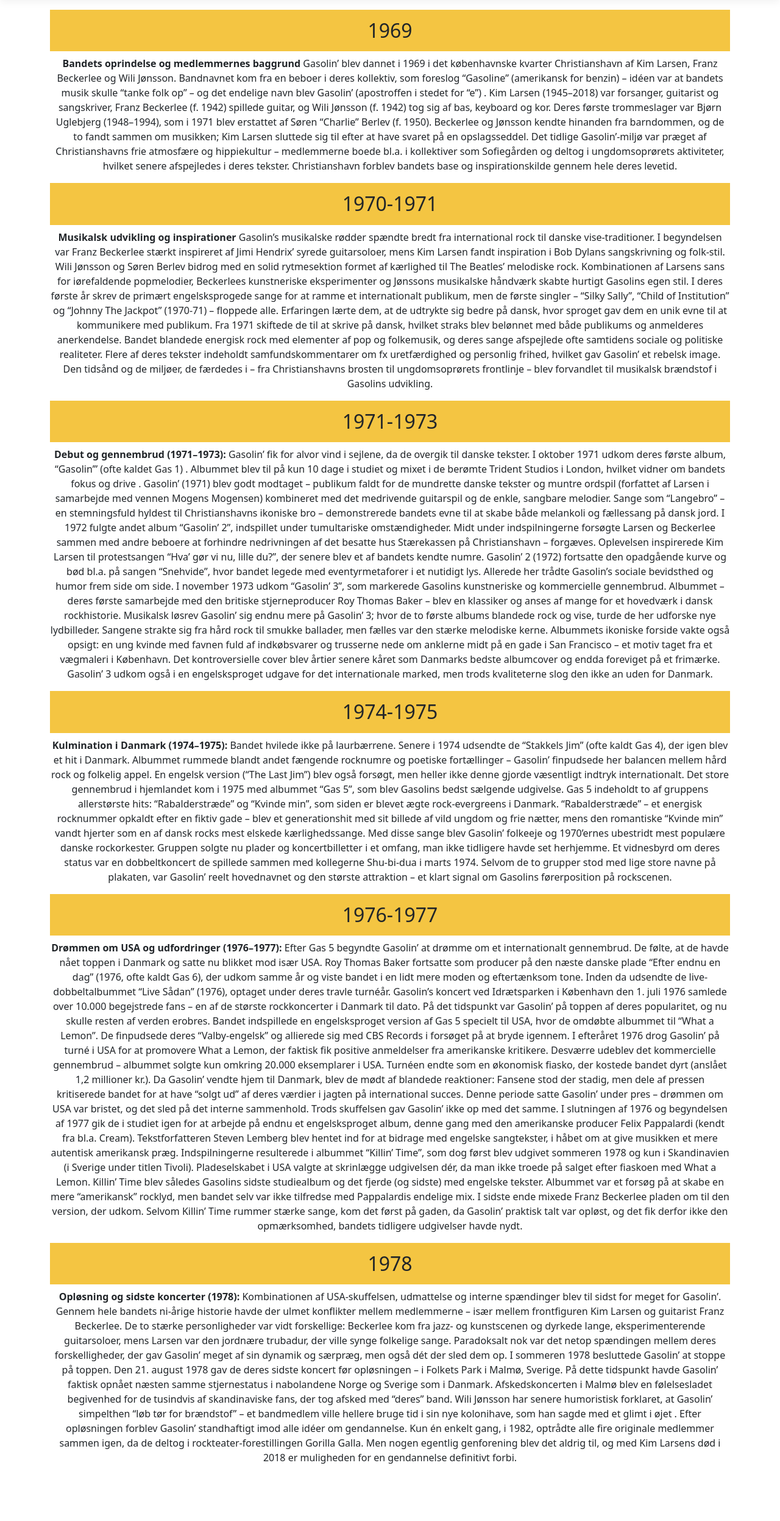
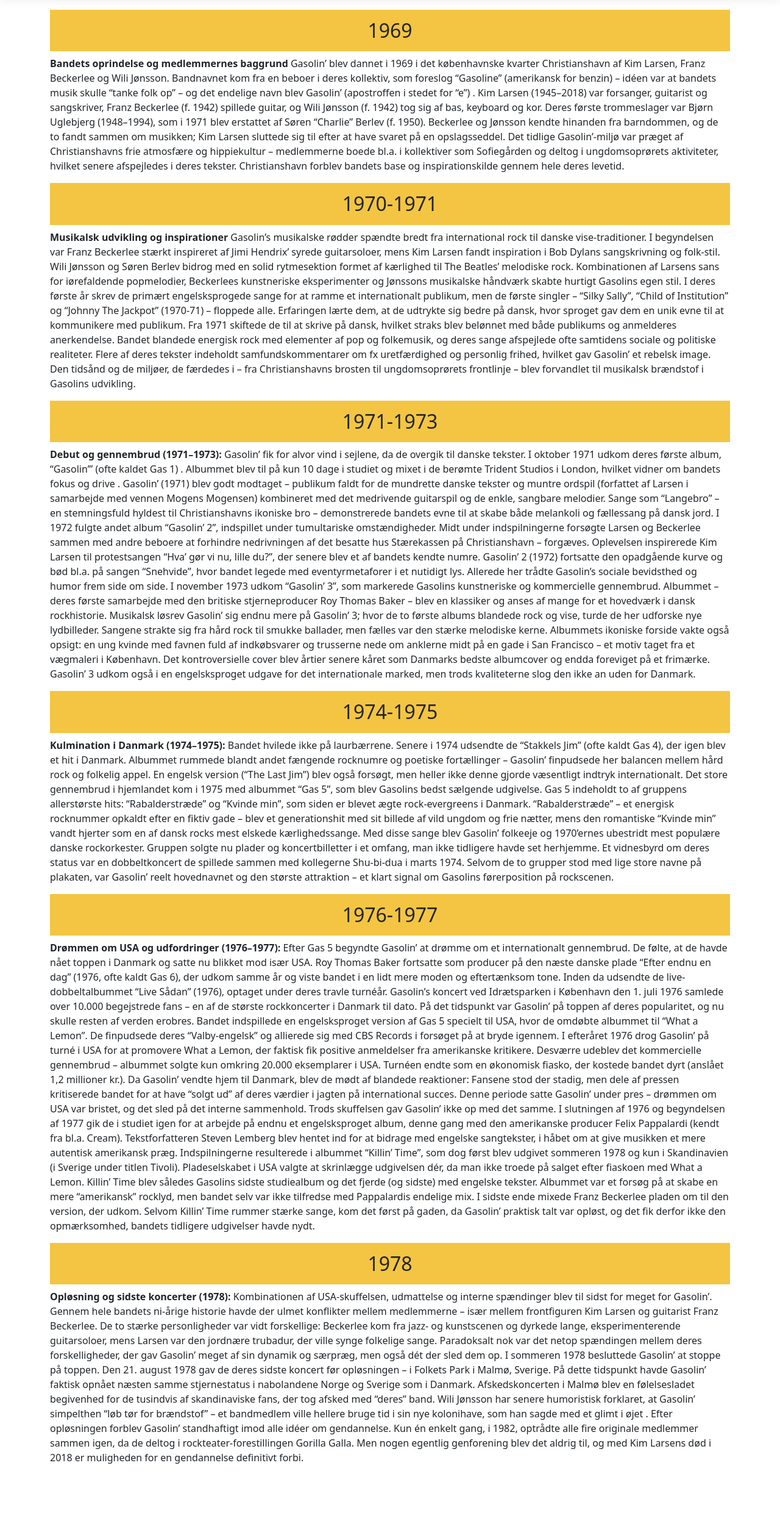
Before and after one commit to VisualizedConfusion2/Gasolin_project_v2, an ASP.NET Core app: page /Timeline in a window 1280 px wide. Shown: the part 65-2559 px from the top of the page at 61% size. Run offline with ASP.NET Core 8, Linux system fonts and the light colour scheme; style sheets or scripts are compiled from the project's sources.

Commit message:
Change center in timeline of text

```diff
--- a/gasoilin_project_v2/Pages/Timeline.cshtml
+++ b/gasoilin_project_v2/Pages/Timeline.cshtml
@@ -3,19 +3,19 @@
 @{
 	<div class="text-center">
 		<h2 style="padding: 15px; background-color: #F4C542;">1969</h2>
-		<p>
+		<p class="text-start">
 			<b>Bandets oprindelse og medlemmernes baggrund</b>
 			Gasolin’ blev dannet i 1969 i det københavnske kvarter Christianshavn af Kim Larsen, Franz Beckerlee og Wili Jønsson. Bandnavnet kom fra en beboer i deres kollektiv, som foreslog “Gasoline” (amerikansk for benzin) – idéen var at bandets musik skulle “tanke folk op” – og det endelige navn blev Gasolin’ (apostroffen i stedet for “e”)
 
 			. Kim Larsen (1945–2018) var forsanger, guitarist og sangskriver, Franz Beckerlee (f. 1942) spillede guitar, og Wili Jønsson (f. 1942) tog sig af bas, keyboard og kor. Deres første trommeslager var Bjørn Uglebjerg (1948–1994), som i 1971 blev erstattet af Søren “Charlie” Berlev (f. 1950). Beckerlee og Jønsson kendte hinanden fra barndommen, og de to fandt sammen om musikken; Kim Larsen sluttede sig til efter at have svaret på en opslagsseddel. Det tidlige Gasolin’-miljø var præget af Christianshavns frie atmosfære og hippiekultur – medlemmerne boede bl.a. i kollektiver som Sofiegården og deltog i ungdomsoprørets aktiviteter, hvilket senere afspejledes i deres tekster. Christianshavn forblev bandets base og inspirationskilde gennem hele deres levetid.
 		</p>
 		<h2 style="padding: 15px; background-color: #F4C542;">1970-1971</h2>
-		<p>
+		<p class="text-start">
 			<b>Musikalsk udvikling og inspirationer</b>
 			Gasolin’s musikalske rødder spændte bredt fra international rock til danske vise-traditioner. I begyndelsen var Franz Beckerlee stærkt inspireret af Jimi Hendrix’ syrede guitarsoloer, mens Kim Larsen fandt inspiration i Bob Dylans sangskrivning og folk-stil. Wili Jønsson og Søren Berlev bidrog med en solid rytmesektion formet af kærlighed til The Beatles’ melodiske rock. Kombinationen af Larsens sans for iørefaldende popmelodier, Beckerlees kunstneriske eksperimenter og Jønssons musikalske håndværk skabte hurtigt Gasolins egen stil. I deres første år skrev de primært engelsksprogede sange for at ramme et internationalt publikum, men de første singler – “Silky Sally”, “Child of Institution” og “Johnny The Jackpot” (1970-71) – floppede alle. Erfaringen lærte dem, at de udtrykte sig bedre på dansk, hvor sproget gav dem en unik evne til at kommunikere med publikum. Fra 1971 skiftede de til at skrive på dansk, hvilket straks blev belønnet med både publikums og anmelderes anerkendelse. Bandet blandede energisk rock med elementer af pop og folkemusik, og deres sange afspejlede ofte samtidens sociale og politiske realiteter. Flere af deres tekster indeholdt samfundskommentarer om fx uretfærdighed og personlig frihed, hvilket gav Gasolin’ et rebelsk image. Den tidsånd og de miljøer, de færdedes i – fra Christianshavns brosten til ungdomsoprørets frontlinje – blev forvandlet til musikalsk brændstof i Gasolins udvikling.
 		</p>
 		<h2 style="padding: 15px; background-color: #F4C542;">1971-1973</h2>
-		<p>
+		<p class="text-start">
 			<b>Debut og gennembrud (1971–1973):</b>
 			Gasolin’ fik for alvor vind i sejlene, da de overgik til danske tekster. I oktober 1971 udkom deres første album, “Gasolin’” (ofte kaldet Gas 1)
 			. Albummet blev til på kun 10 dage i studiet og mixet i de berømte Trident Studios i London, hvilket vidner om bandets fokus og drive
@@ -23,19 +23,19 @@
 			I november 1973 udkom “Gasolin’ 3”, som markerede Gasolins kunstneriske og kommercielle gennembrud. Albummet – deres første samarbejde med den britiske stjerneproducer Roy Thomas Baker – blev en klassiker og anses af mange for et hovedværk i dansk rockhistorie. Musikalsk løsrev Gasolin’ sig endnu mere på Gasolin’ 3; hvor de to første albums blandede rock og vise, turde de her udforske nye lydbilleder. Sangene strakte sig fra hård rock til smukke ballader, men fælles var den stærke melodiske kerne. Albummets ikoniske forside vakte også opsigt: en ung kvinde med favnen fuld af indkøbsvarer og trusserne nede om anklerne midt på en gade i San Francisco – et motiv taget fra et vægmaleri i København. Det kontroversielle cover blev årtier senere kåret som Danmarks bedste albumcover og endda foreviget på et frimærke. Gasolin’ 3 udkom også i en engelsksproget udgave for det internationale marked, men trods kvaliteterne slog den ikke an uden for Danmark.
 		</p>
 		<h2 style="padding: 15px; background-color: #F4C542;">1974-1975</h2>
-		<p>
+		<p class="text-start">
 			<b>Kulmination i Danmark (1974–1975):</b>
 		Bandet hvilede ikke på laurbærrene. Senere i 1974 udsendte de “Stakkels Jim” (ofte kaldt Gas 4), der igen blev et hit i Danmark. Albummet rummede blandt andet fængende rocknumre og poetiske fortællinger – Gasolin’ finpudsede her balancen mellem hård rock og folkelig appel. En engelsk version (“The Last Jim”) blev også forsøgt, men heller ikke denne gjorde væsentligt indtryk internationalt. Det store gennembrud i hjemlandet kom i 1975 med albummet “Gas 5”, som blev Gasolins bedst sælgende udgivelse. Gas 5 indeholdt to af gruppens allerstørste hits: “Rabalderstræde” og “Kvinde min”, som siden er blevet ægte rock-evergreens i Danmark. “Rabalderstræde” – et energisk rocknummer opkaldt efter en fiktiv gade – blev et generationshit med sit billede af vild ungdom og frie nætter, mens den romantiske “Kvinde min” vandt hjerter som en af dansk rocks mest elskede kærlighedssange. Med disse sange blev Gasolin’ folkeeje og 1970’ernes ubestridt mest populære danske rockorkester. Gruppen solgte nu plader og koncertbilletter i et omfang, man ikke tidligere havde set herhjemme. Et vidnesbyrd om deres status var en dobbeltkoncert de spillede sammen med kollegerne Shu-bi-dua i marts 1974. Selvom de to grupper stod med lige store navne på plakaten, var Gasolin’ reelt hovednavnet og den største attraktion – et klart signal om Gasolins førerposition på rockscenen.
 		</p>
 		<h2 style="padding: 15px; background-color: #F4C542;">1976-1977</h2>
-		<p>
+		<p class="text-start">
 			<b>Drømmen om USA og udfordringer (1976–1977):</b>
 			Efter Gas 5 begyndte Gasolin’ at drømme om et internationalt gennembrud. De følte, at de havde nået toppen i Danmark og satte nu blikket mod især USA. Roy Thomas Baker fortsatte som producer på den næste danske plade “Efter endnu en dag” (1976, ofte kaldt Gas 6), der udkom samme år og viste bandet i en lidt mere moden og eftertænksom tone. Inden da udsendte de live-dobbeltalbummet “Live Sådan” (1976), optaget under deres travle turnéår. Gasolin’s koncert ved Idrætsparken i København den 1. juli 1976 samlede over 10.000 begejstrede fans – en af de største rockkoncerter i Danmark til dato. På det tidspunkt var Gasolin’ på toppen af deres popularitet, og nu skulle resten af verden erobres.
 			Bandet indspillede en engelsksproget version af Gas 5 specielt til USA, hvor de omdøbte albummet til “What a Lemon”. De finpudsede deres “Valby-engelsk” og allierede sig med CBS Records i forsøget på at bryde igennem. I efteråret 1976 drog Gasolin’ på turné i USA for at promovere What a Lemon, der faktisk fik positive anmeldelser fra amerikanske kritikere. Desværre udeblev det kommercielle gennembrud – albummet solgte kun omkring 20.000 eksemplarer i USA. Turnéen endte som en økonomisk fiasko, der kostede bandet dyrt (anslået 1,2 millioner kr.). Da Gasolin’ vendte hjem til Danmark, blev de mødt af blandede reaktioner: Fansene stod der stadig, men dele af pressen kritiserede bandet for at have “solgt ud” af deres værdier i jagten på international succes. Denne periode satte Gasolin’ under pres – drømmen om USA var bristet, og det sled på det interne sammenhold.
 			Trods skuffelsen gav Gasolin’ ikke op med det samme. I slutningen af 1976 og begyndelsen af 1977 gik de i studiet igen for at arbejde på endnu et engelsksproget album, denne gang med den amerikanske producer Felix Pappalardi (kendt fra bl.a. Cream). Tekstforfatteren Steven Lemberg blev hentet ind for at bidrage med engelske sangtekster, i håbet om at give musikken et mere autentisk amerikansk præg. Indspilningerne resulterede i albummet “Killin’ Time”, som dog først blev udgivet sommeren 1978 og kun i Skandinavien (i Sverige under titlen Tivoli). Pladeselskabet i USA valgte at skrinlægge udgivelsen dér, da man ikke troede på salget efter fiaskoen med What a Lemon. Killin’ Time blev således Gasolins sidste studiealbum og det fjerde (og sidste) med engelske tekster. Albummet var et forsøg på at skabe en mere “amerikansk” rocklyd, men bandet selv var ikke tilfredse med Pappalardis endelige mix. I sidste ende mixede Franz Beckerlee pladen om til den version, der udkom. Selvom Killin’ Time rummer stærke sange, kom det først på gaden, da Gasolin’ praktisk talt var opløst, og det fik derfor ikke den opmærksomhed, bandets tidligere udgivelser havde nydt.
 		</p>
 		<h2 style="padding: 15px; background-color: #F4C542;">1978</h2>
-		<p>
+		<p class="text-start">
 			<b>Opløsning og sidste koncerter (1978):</b>
 			Kombinationen af USA-skuffelsen, udmattelse og interne spændinger blev til sidst for meget for Gasolin’. Gennem hele bandets ni-årige historie havde der ulmet konflikter mellem medlemmerne – især mellem frontfiguren Kim Larsen og guitarist Franz Beckerlee. De to stærke personligheder var vidt forskellige: Beckerlee kom fra jazz- og kunstscenen og dyrkede lange, eksperimenterende guitarsoloer, mens Larsen var den jordnære trubadur, der ville synge folkelige sange. Paradoksalt nok var det netop spændingen mellem deres forskelligheder, der gav Gasolin’ meget af sin dynamik og særpræg, men også dét der sled dem op. I sommeren 1978 besluttede Gasolin’ at stoppe på toppen. Den 21. august 1978 gav de deres sidste koncert før opløsningen – i Folkets Park i Malmø, Sverige. På dette tidspunkt havde Gasolin’ faktisk opnået næsten samme stjernestatus i nabolandene Norge og Sverige som i Danmark. Afskedskoncerten i Malmø blev en følelsesladet begivenhed for de tusindvis af skandinaviske fans, der tog afsked med “deres” band. Wili Jønsson har senere humoristisk forklaret, at Gasolin’ simpelthen “løb tør for brændstof” – et bandmedlem ville hellere bruge tid i sin nye kolonihave, som han sagde med et glimt i øjet
 			. Efter opløsningen forblev Gasolin’ standhaftigt imod alle idéer om gendannelse. Kun én enkelt gang, i 1982, optrådte alle fire originale medlemmer sammen igen, da de deltog i rockteater-forestillingen Gorilla Galla. Men nogen egentlig genforening blev det aldrig til, og med Kim Larsens død i 2018 er muligheden for en gendannelse definitivt forbi.
```
